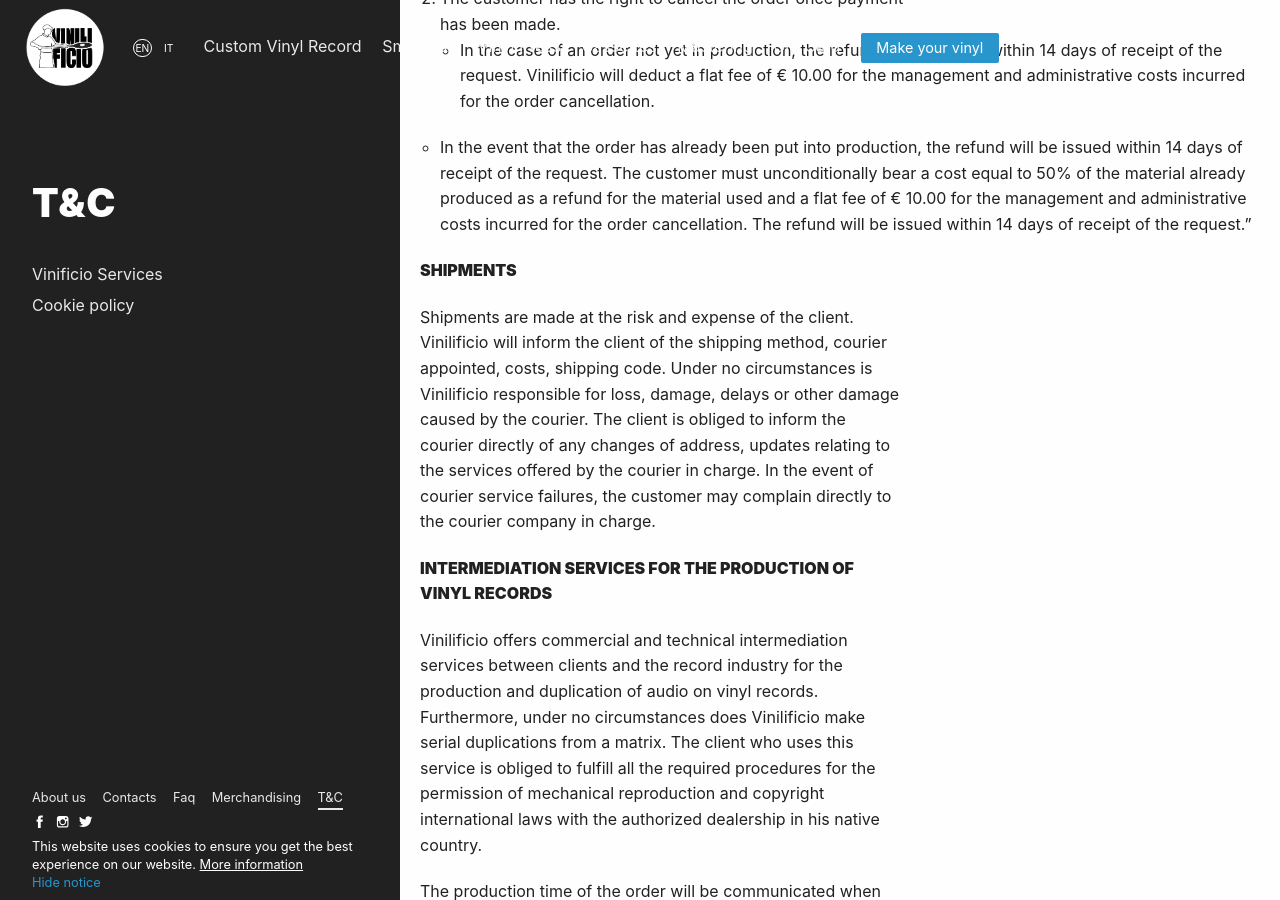
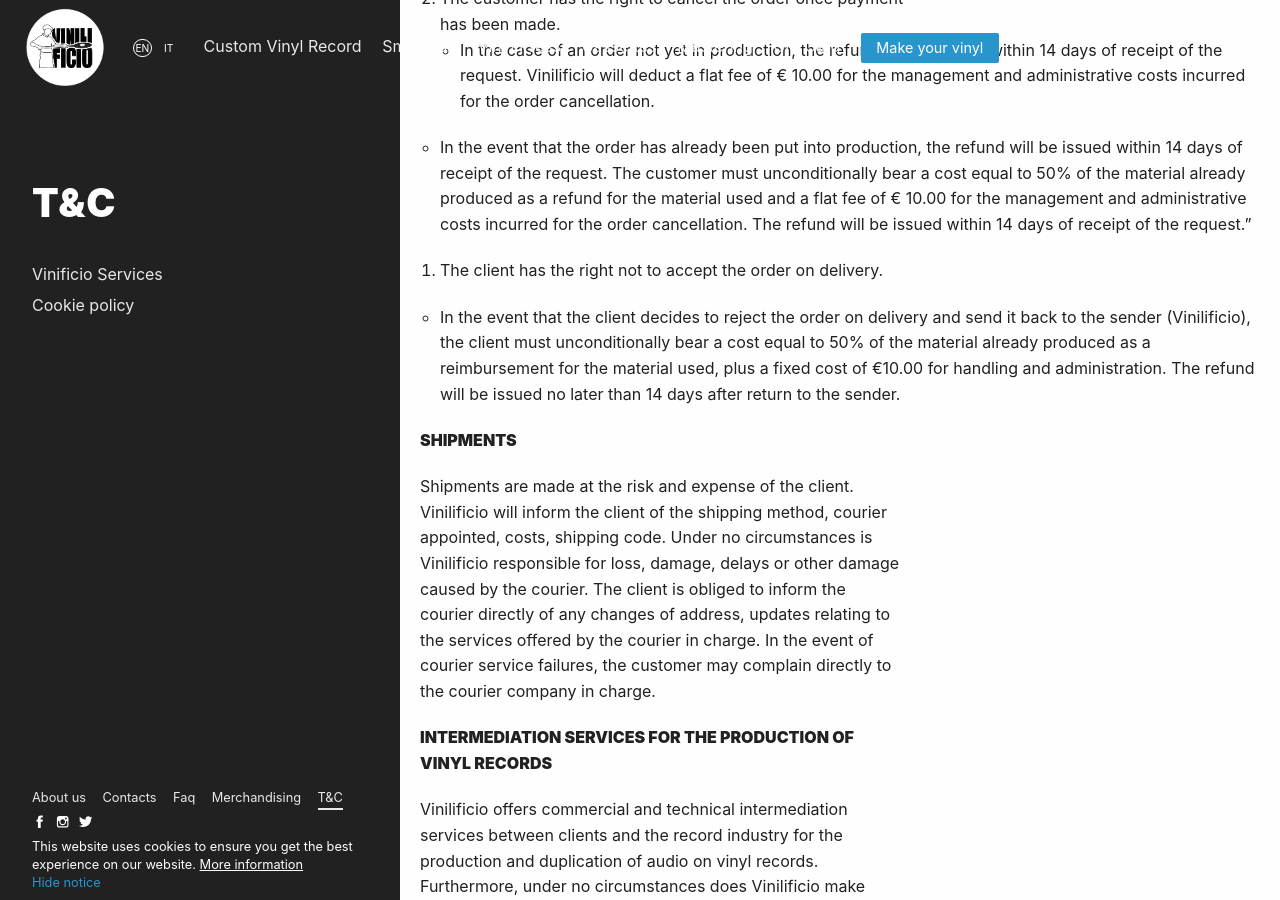
Before and after one commit to Vinilificio/vinilificio.com, a Jekyll site: the page built from en/terms-conditions.md, in a window 1280 px wide and 900 px high, scrolled down 2589 px. Built offline with Jekyll 4.4.1, drawn with Linux system fonts in a browser that asks for light colours; nearby versions of some CDN libraries; comment, search, counter and statistics services are not loaded.

Commit message:
Update terms-conditions.md
no accept on delivery

```diff
--- a/en/terms-conditions.md
+++ b/en/terms-conditions.md
@@ -52,6 +52,12 @@
 * In the case of an order not yet in production, the refund will be issued within 14 days of receipt of the request. Vinilificio will deduct a flat fee of € 10.00 for the management and administrative costs incurred for the order cancellation.
 
 * In the event that the order has already been put into production, the refund will be issued within 14 days of receipt of the request. The customer must unconditionally bear a cost equal to 50% of the material already produced as a refund for the material used and a flat fee of € 10.00 for the management and administrative costs incurred for the order cancellation. The refund will be issued within 14 days of receipt of the request.”
+
+
+3. The client has the right not to accept the order on delivery.
+
+* In the event that the client decides to reject the order on delivery and send it back to the sender (Vinilificio), the client must unconditionally bear a cost equal to 50% of the material already produced as a reimbursement for the material used, plus a fixed cost of €10.00 for handling and administration. The refund will be issued no later than 14 days after return to the sender.
+
 
 **SHIPMENTS**
 
```
